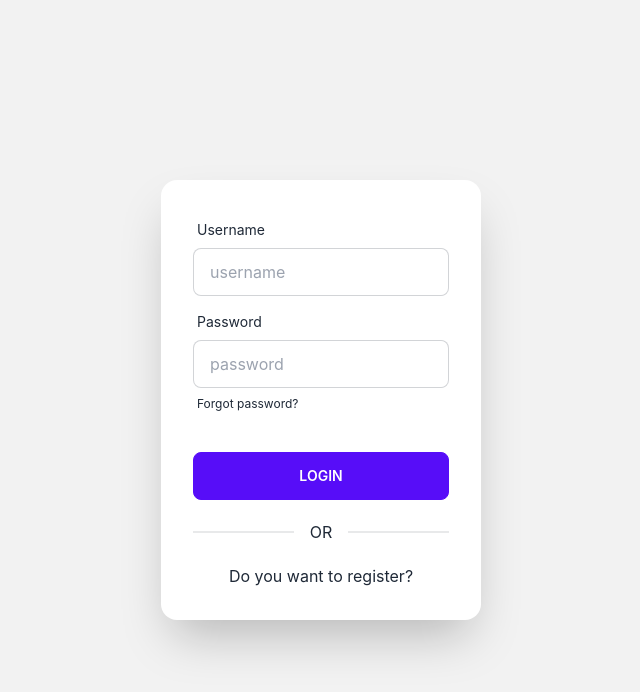
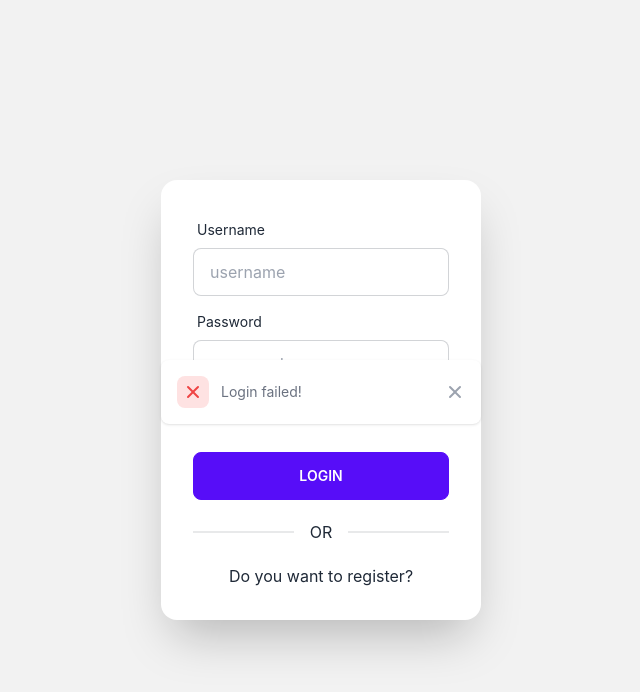
Before and after one commit to sohagmahin/vault-manager, a React (Create React App) app in the folder frontend/: page /auth in a window 1280 px wide. Both pictures are taken after a click on the button "LOGIN". Shown: the top 692 px of the page, without its empty margins (319-959 px from the left). Built offline with nearby package versions, Linux system fonts and the light colour scheme; no server answers.

Commit message:
networkService => made interceptor globally and eject res int.c from login

```diff
--- a/frontend/src/containers/Auth/Auth.js
+++ b/frontend/src/containers/Auth/Auth.js
@@ -5,7 +5,7 @@ import { Navigate } from "react-router-dom";
 
 // internal imports
 import * as actions from "../../store/actions";
-import { AUTH_SUCCESS } from "../../store/actions/actionTypes";
+import { AUTH_FAIL, AUTH_SUCCESS } from "../../store/actions/actionTypes";
 
 const AuthMode = Object.freeze({
   SINGIN: "SINGIN",
@@ -20,6 +20,7 @@ const Auth = () => {
   const [password, setPassword] = useState("");
   const [currentAuthMode, setCurrentAuthMode] = useState(AuthMode.SINGIN);
   const [redirectPath, setRedirectPath] = useState("");
+  const [toastMessage, setToastMessage] = useState("");
   const onChangeHandler = (event, type) => {
     let value = event.target.value;
     if (type === "username") {
@@ -50,6 +51,8 @@ const Auth = () => {
         if (result.type === AUTH_SUCCESS) {
           // window.location = "/";
           setRedirectPath("/");
+        } else if (result.type === AUTH_FAIL) {
+          setToastMessage("Login failed!");
         }
       });
     } else {
@@ -58,9 +61,54 @@ const Auth = () => {
     }
   };
 
+  const errorToast = (data) => (
+    <div
+      id="toast-danger"
+      className="flex fixed z-50 justify-center items-center w-full max-w-xs p-4 mb-4 text-gray-500 bg-white rounded-lg shadow dark:text-gray-400 dark:bg-gray-800"
+      role="alert"
+    >
+      <div className="inline-flex items-center justify-center flex-shrink-0 w-8 h-8 text-red-500 bg-red-100 rounded-lg dark:bg-red-800 dark:text-red-200">
+        <svg
+          className="w-5 h-5"
+          fill="currentColor"
+          viewBox="0 0 20 20"
+          xmlns="http://www.w3.org/2000/svg"
+        >
+          <path
+            fill-rule="evenodd"
+            d="M4.293 4.293a1 1 0 011.414 0L10 8.586l4.293-4.293a1 1 0 111.414 1.414L11.414 10l4.293 4.293a1 1 0 01-1.414 1.414L10 11.414l-4.293 4.293a1 1 0 01-1.414-1.414L8.586 10 4.293 5.707a1 1 0 010-1.414z"
+            clip-rule="evenodd"
+          ></path>
+        </svg>
+      </div>
+      <div className="ml-3 text-sm font-normal">{data}</div>
+      <button
+        type="button"
+        className="ml-auto -mx-1.5 -my-1.5 bg-white text-gray-400 hover:text-gray-900 rounded-lg focus:ring-2 focus:ring-gray-300 p-1.5 hover:bg-gray-100 inline-flex h-8 w-8 dark:text-gray-500 dark:hover:text-white dark:bg-gray-800 dark:hover:bg-gray-700"
+        aria-label="Close"
+        // onClick={() => dispatch(closeErrorModal())}
+      >
+        <span className="sr-only">Close</span>
+        <svg
+          className="w-5 h-5"
+          fill="currentColor"
+          viewBox="0 0 20 20"
+          xmlns="http://www.w3.org/2000/svg"
+        >
+          <path
+            fill-rule="evenodd"
+            d="M4.293 4.293a1 1 0 011.414 0L10 8.586l4.293-4.293a1 1 0 111.414 1.414L11.414 10l4.293 4.293a1 1 0 01-1.414 1.414L10 11.414l-4.293 4.293a1 1 0 01-1.414-1.414L8.586 10 4.293 5.707a1 1 0 010-1.414z"
+            clip-rule="evenodd"
+          ></path>
+        </svg>
+      </button>
+    </div>
+  );
+
   return (
     <div className="hero min-h-screen bg-base-200">
       {redirectPath !== "" ? <Navigate to="/" /> : null}
+      {toastMessage ? errorToast(toastMessage) : null}
       <div className="hero-content flex-col lg:flex-row-reverse">
         <div className="card w-full shadow-2xl bg-base-100">
           <div className="card-body w-80">
--- a/frontend/src/services/NetworkService.js
+++ b/frontend/src/services/NetworkService.js
@@ -9,7 +9,7 @@ const instance = axios.create({
   timeout: 2500,
 });
 
-instance.interceptors.request.use(
+export const reqInterceptor = instance.interceptors.request.use(
   (config) => {
     let localStorageData = getLocalData(LOCAL_AUTH_KEY);
 
@@ -25,7 +25,7 @@ instance.interceptors.request.use(
   (error) => Promise.reject(error)
 );
 
-instance.interceptors.response.use(
+export const resInterceptor = instance.interceptors.response.use(
   (response) => {
     return response;
   },
--- a/frontend/src/store/actions/api.js
+++ b/frontend/src/store/actions/api.js
@@ -1,5 +1,4 @@
-import axios from "axios";
-import Axios from "../../services/NetworkService";
+import Axios, { resInterceptor } from "../../services/NetworkService";
 
 // ---->write your api call<----
 
@@ -7,6 +6,7 @@ import Axios from "../../services/NetworkService";
 export const postSingIn = (username, password) => {
   console.log("postLogin api call");
   console.log(username + password);
+  Axios.interceptors.response.eject(resInterceptor);
   return Axios.post("/user/login", {
     username: username,
     password: password,
```
